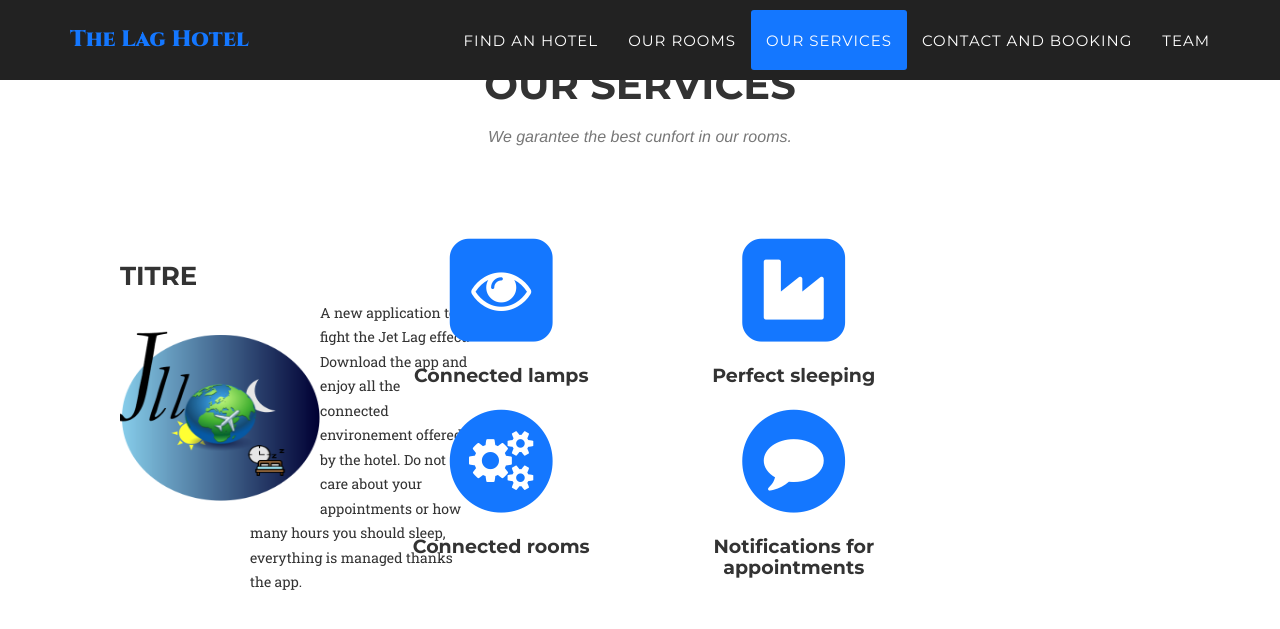
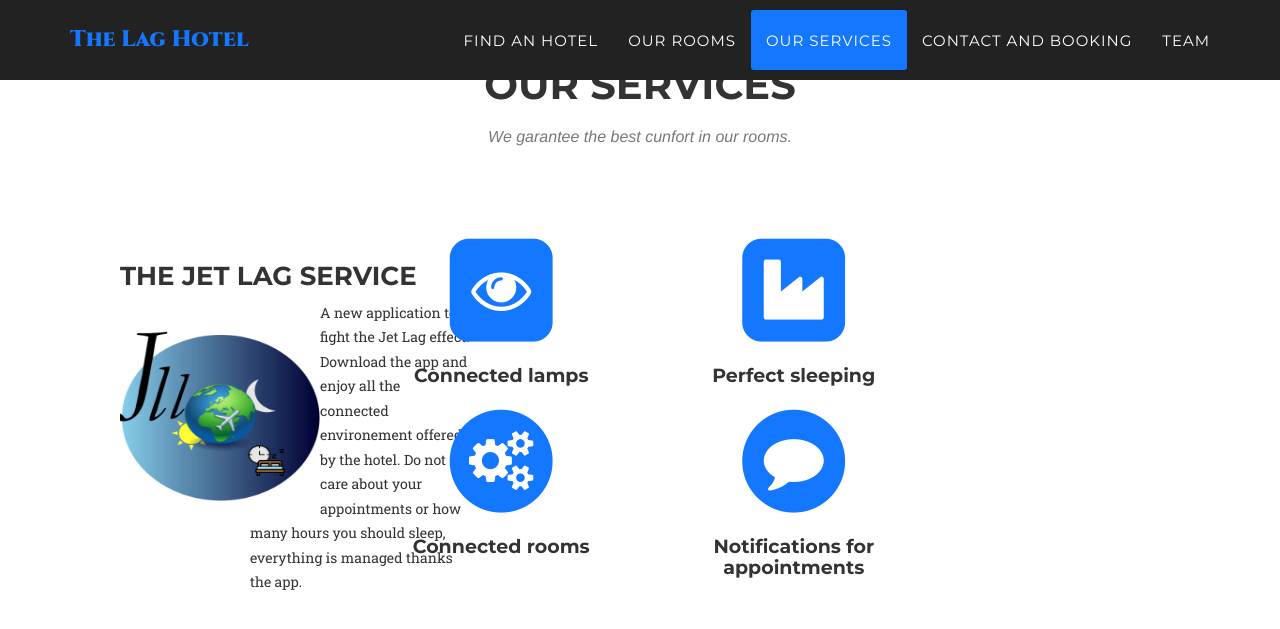
Before and after one commit to VincentGautier/Hotel-web-site, a Jekyll site: the page built from index.html, in a window 1280 px wide and 900 px high, scrolled down 2388 px. Shown: the top 629 px of the window. Built offline with Jekyll 4.4.1, drawn with Linux system fonts in a browser that asks for light colours; some web fonts are replaced.

Commit message:
Update our_services.html

```diff
--- a/_includes/our_services.html
+++ b/_includes/our_services.html
@@ -9,7 +9,7 @@
             </div>
             <div class="col-md-3">
         <div id="corps">
-<h3>titre</h3>
+<h3>The Jet Lag Service</h3>
 <div class="bloc">
     <a href="https://ami-2019.github.io/Jet-Lag-Lamp/"><img src="img/logos/Logo.png" width="200" height="200" alt=""
          title="Logo" /></a>
```
